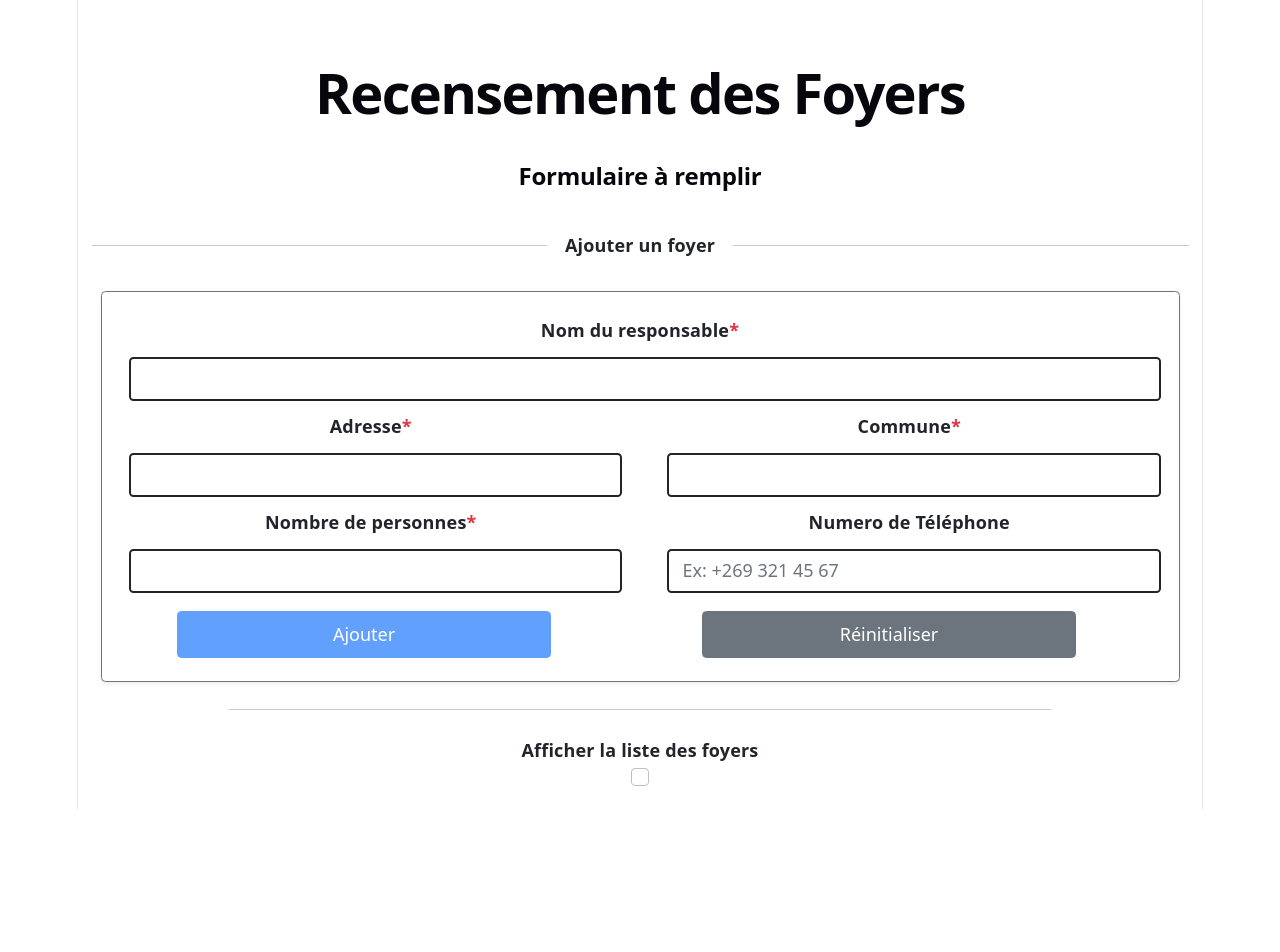
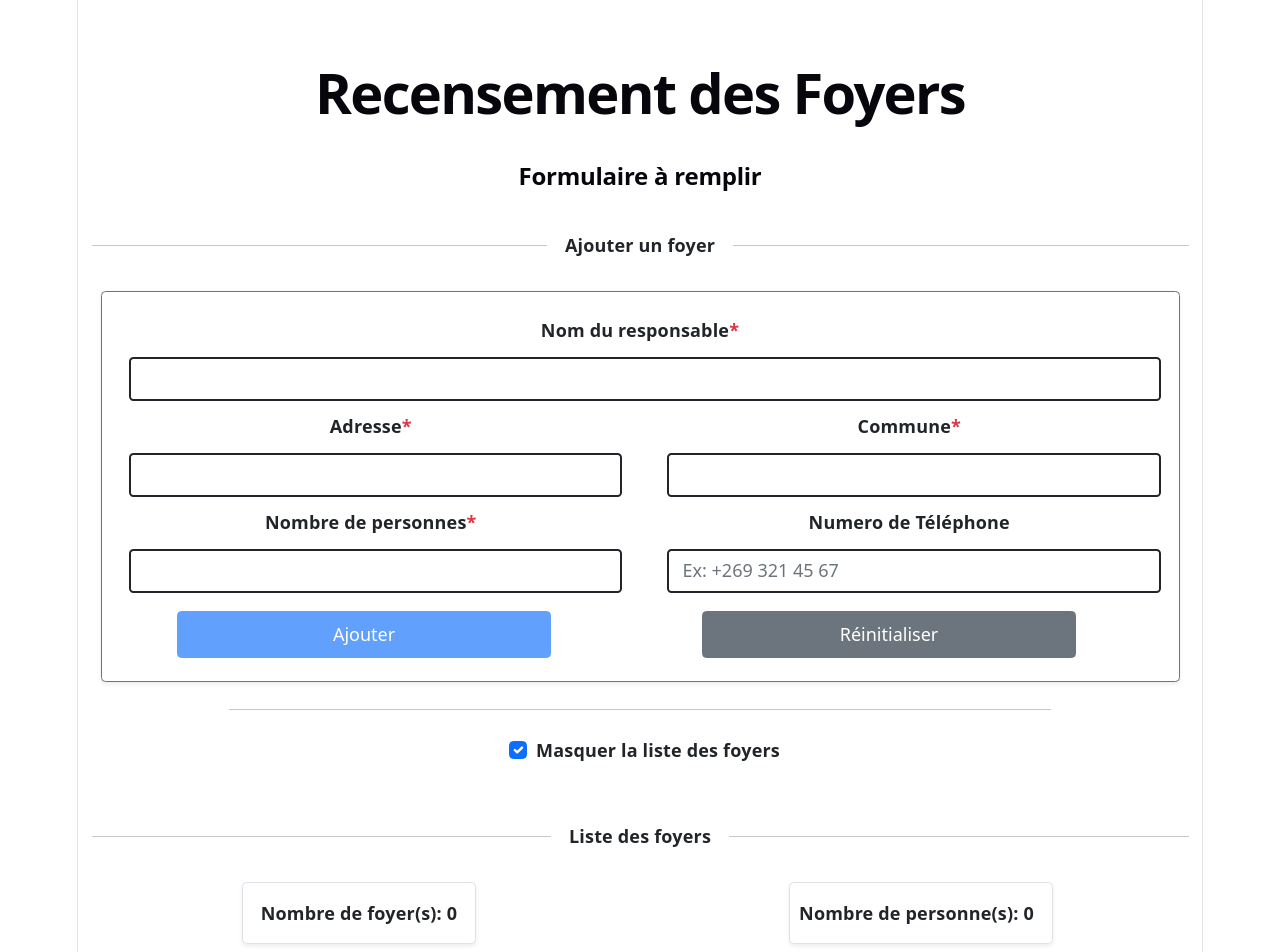
Before and after one commit to rahmatiyoussoufissihaka-cloud/recencement-foyers, a React (Vite) app in the folder front/: page / in a window 1280 px wide. Shown: the top 952 px of the page. Before the commit the page ends 809 px from the top, so only its background shows below. Built offline with nearby package versions, Linux system fonts and the light colour scheme.

Commit message:
Ajout du label dans Checkbox

```diff
--- a/front/Components/Forms/Checkbox.jsx
+++ b/front/Components/Forms/Checkbox.jsx
@@ -3,15 +3,16 @@
  * @param {(v:boolean)=>void} onCheck
  * @param {string} label
  */
+import { useId } from "react"
 
 
 
-
-export function Checkbox({checked, onCheck}){
-
+export function Checkbox({checked, onCheck, label}){
+  const id= useId()
     return<div>
 
-         <input  type="checkbox" className="form-check-input mx-2" onChange={(e)=>onCheck(e.target.checked)} checked={checked} />
+         <input id= {id}  type="checkbox" className="form-check-input mx-2" onChange={(e)=>onCheck(e.target.checked)} checked={checked} />
+         <label className="form-check-label fw-bold" htmlFor={id} >{label}</label>
 
 
     </div>
--- a/front/src/App.jsx
+++ b/front/src/App.jsx
@@ -6,7 +6,7 @@ import { Checkbox } from '../Components/Forms/Checkbox'
 function App() {
 
  const [editingId, setEditingId]=useState(null)
- const [isChecked, setIsChecked] = useState(false);
+ const [showTable, setShowTable] = useState(true);
  const [communeSelectionnee, setCommuneSelectionnee] = useState("");
  const [tri, setTri] = useState("");
  const [foyerSelectionne, setFoyerSelectionne] = useState(null);
@@ -333,15 +333,12 @@ return(
         </div>
       )}
   </form>
-
    <hr   className="w-75 mx-auto my-4 border-2 border-dark" />
-   <label className="form-check-label fw-bold"  htmlFor ='checkbox'>
-      {isChecked ? "Masquer la liste des foyers" : "Afficher la liste des foyers"}
-    </label>
-   <Checkbox checked={isChecked} onCheck={setIsChecked} id ="checkbox" />
-   {isChecked && <div className="mt-5">
+    <Checkbox  checked={showTable} onCheck={setShowTable}  role="switch"  id="checked" label = {showTable ? "Masquer la liste des foyers" : "Afficher la liste des foyers"} />
+   {showTable && <div className="mt-5">
 
     <div>
+
 <div className="d-flex align-items-center my-4">
   <hr className="flex-grow-1" />
 
@@ -351,18 +348,18 @@ return(
 
   <hr className="flex-grow-1" />
 </div>
-<div className='row d-flex justify-content-center'>
+<div className='row '>
 <div className=' col-md-6 mt-3 mb-4'>
-  <span className='fw-bold p-3 border border-1 rounded w-50  shadow-sm'>
+  <span className='fw-bold p-3 border border-1 rounded   shadow-sm'>
 
    Nombre de foyer(s): {items.length}
 </span>
 </div>
 
 <div className='col-md-6 mt-3 mb-4'>
-  <span className='fw-bold py-3 ps-2 pe-3 border border-1 rounded w-50 shadow-sm'>
+  <span className='fw-bold py-3 ps-2 pe-3 border border-1 rounded shadow-sm'>
 
-  Nombre de personne(s): {totalPersonnes}
+  Nombre de personne(s): {totalPersonnes }
   </span>
 </div>
 </div>
```
